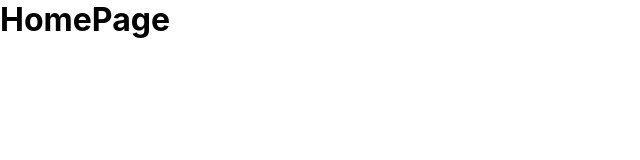
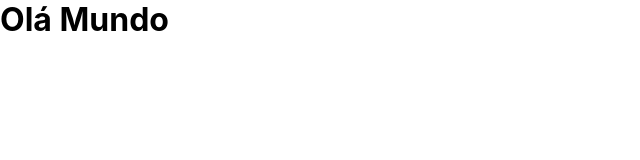
Before and after one commit to JuniorPrado-dev/front-fiapo-tech, a React (Create React App) app in the folder fiapo-tech/: page / in a window 1280 px wide. Shown: the top 160 px of the page, without its empty margins (0-640 px from the left). Built offline with nearby package versions, Linux system fonts and the light colour scheme.

Commit message:
primeiro commit teste

```diff
--- a/fiapo-tech/src/Telas/Home.js
+++ b/fiapo-tech/src/Telas/Home.js
@@ -3,7 +3,7 @@ const Home = () => {
 
     return (
         <>
-            <h1>HomePage</h1>
+            <h1>Olá Mundo</h1>
         </>
     )
 }
```
